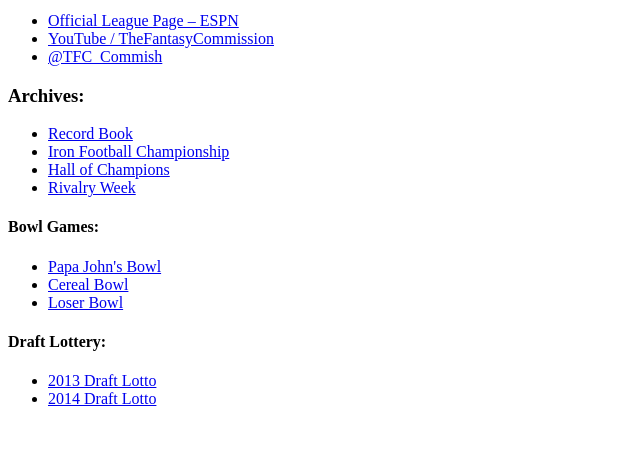
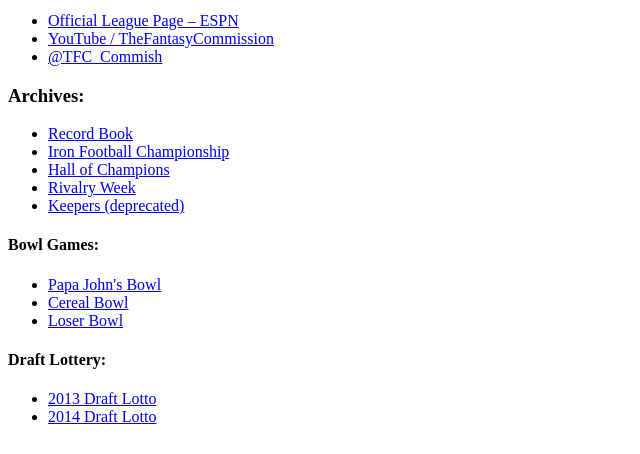
Before and after one commit to SuperRhino/commissioner.club, a PHP site: page / in a window 1280 px wide. Shown: the part 149-603 px from the top of the page, without its empty margins (0-640 px from the left). Run offline with PHP 8.4, Linux system fonts and the light colour scheme.

Commit message:
Add keepers link

```diff
--- a/public/index.php
+++ b/public/index.php
@@ -24,6 +24,7 @@
             <li><a href="./archives/tfc-iron-football.pdf">Iron Football Championship</a>
             <li><a href="./archives/champs/">Hall of Champions</a>
             <li><a href="./archives/tfc-rivalry-week.pdf">Rivalry Week</a>
+            <li><a href="./keepers">Keepers (deprecated)</a>
         </ul>
 
         <h4>Bowl Games:</h4>
```
